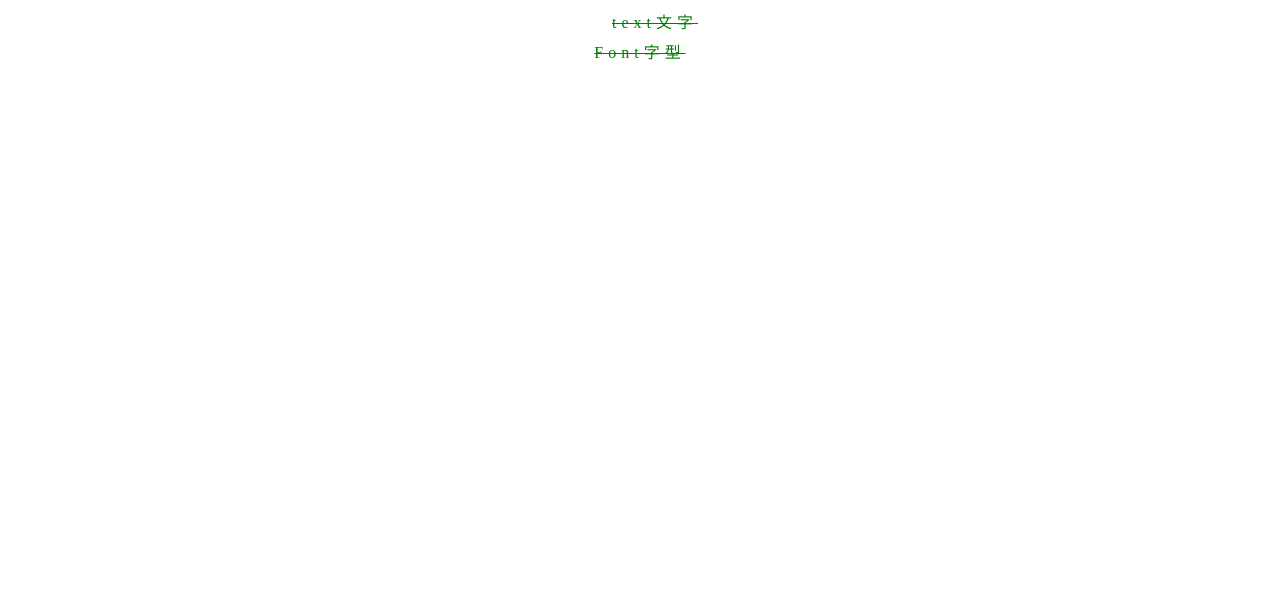
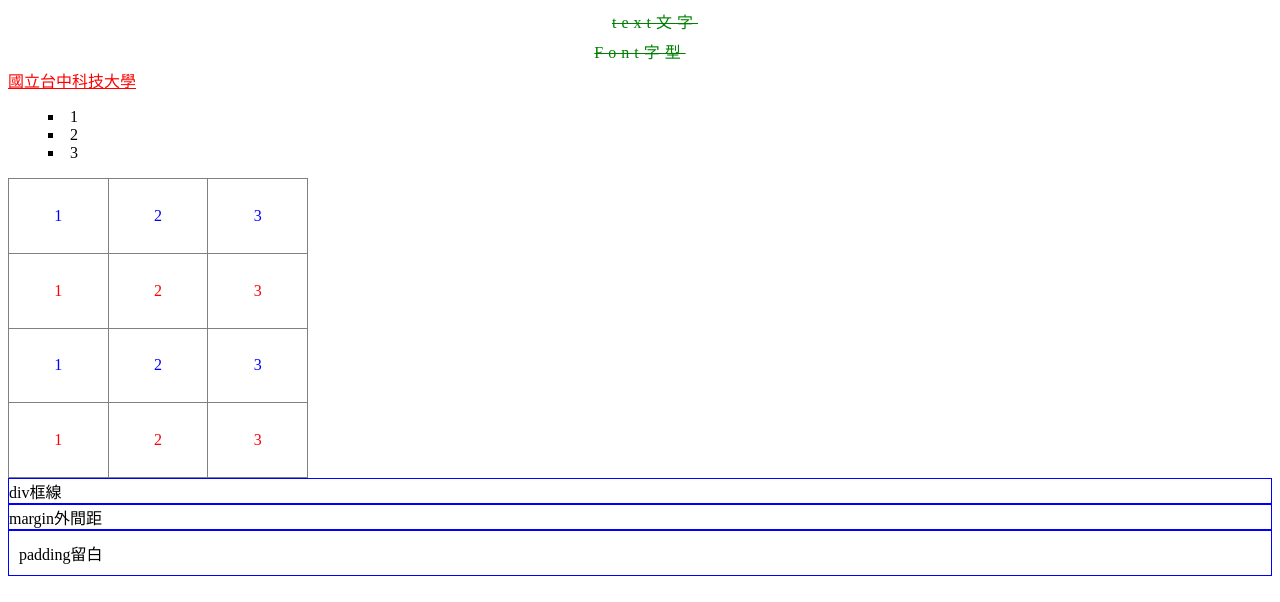
Before and after one commit to 3411207072/3411207072, a plain HTML site: page css_all.html in a window 1280 px wide. Drawn offline with Linux system fonts and the light colour scheme.

Commit message:
Add files via upload

```diff
--- a/css_all.html
+++ b/css_all.html
@@ -41,14 +41,132 @@
         .font_style{
             font-style: italic;
         }
-    </style>
+        /* 字體粗細 */
+        .font_weight{
+            font-weight: bold;
+        }
+        /* 字體大小 */
+        .font_size{
+            font-size: 30px;
+        }
+        /* 字型 */
+        .font_family{
+            font-family: "標楷體";
+        }
+        /* link未訪問 */
+        .a_link:link{
+            color:red;
+        }
+        /* link訪問過 */
+        .a_link:visited{
+           color: green;
+        }
+        /* link移入 */
+        .a_link:hover{
+            text-decoration: none;
+        }
+        /* link點下 */
+        .a_link:active{
+            color: yellow;
+        }
+        /* List列表 */
+        .list{
+            /*類型 */
+            list-style-type:square;
+            /* 位置 */
+            list-style-position: inside;
+            /* 圖片 */
+            list-style-image: ur1('school12.png');
+        }
+        /* table表格 */
+        .table{
+            /* 合併框線 */
+            border-collapse: collapse;
+            width:300px;
+            height: 300px;
+        }
+        td{
+            text-align: center;
+            vertical-align: center;
+        }
+        /* 偶數行 */
+        tr:nth-child(even){
+            color: red;
+
+        }
+        /* 奇數行 */
+        tr:nth-child(odd){
+            color: blue;
+        }
+        /* 邊框 */
+        .div_border{
+            /* 邊框粗細 */
+            border-width: 1px;
+            /* 邊框類型 */
+            border-style: solid;
+            /* 顏色 */
+            border-color: blue;
+        }
+        /*外間距 */
+        div_margin{
+            /*上下左右 */
+            margin: 10px;
+            /* 上下，左右 */
+            /* margin:10pc 5px; */
+        }
+        /* 留白 */
+        .div_padding{
+            padding:10px;
+        }
+         </style>
+
+
+
+
 </head>
 <body>
     <div class="text_color text_align text_height text_decoration text_indent text_spacing">
         text文字
     <div>
-    </div class="font_style">
+    </div class="font_style font_weight font_size font_family">
          Font字型
         </div>
+        <a href="#" class="a_link">國立台中科技大學</a>
+        <ol class="list">
+        <li>1</li>
+        <li>2</li>
+        <li>3</li>
+    </ol>
+    <table class="table" border="1" cellspacing="0" cellpadding="0">
+        <tr>
+            <td>1</td>
+            <td>2</td>
+            <td>3</td>
+        </tr>
+        <tr>
+            <td>1</td>
+            <td>2</td>
+            <td>3</td>
+        </tr>
+        <tr>
+            <td>1</td>
+            <td>2</td>
+            <td>3</td>
+        </tr>
+        <tr>
+            <td>1</td>
+            <td>2</td>
+            <td>3</td>
+        </tr>
+    </table>
+    <div class="div_border">
+         div框線
+    </div>
+    <div class="div_border div_margin">
+        margin外間距
+        </div>
+    <div class="div_border div_padding">
+          padding留白
+    </div>
 </body>
 </html>
```
